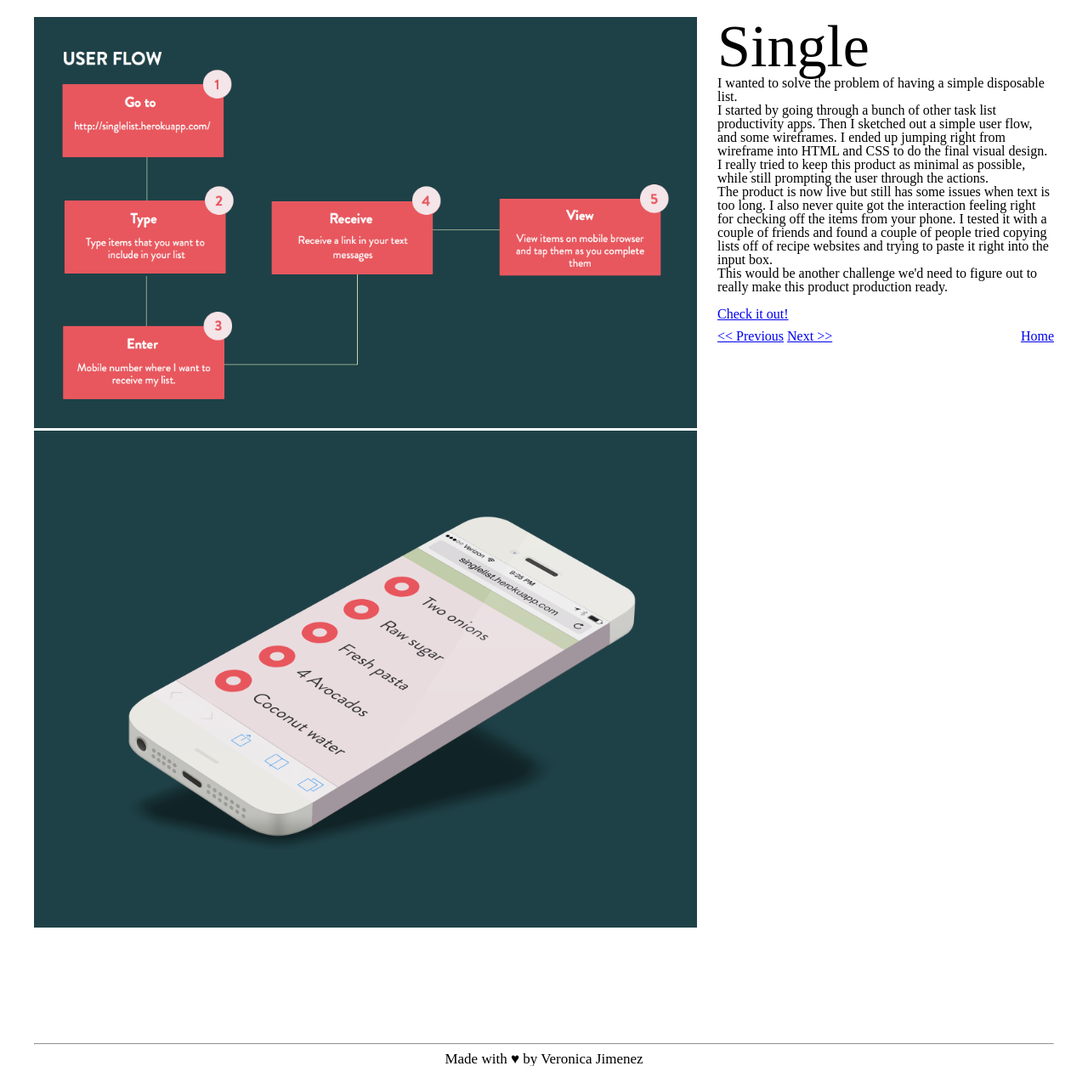
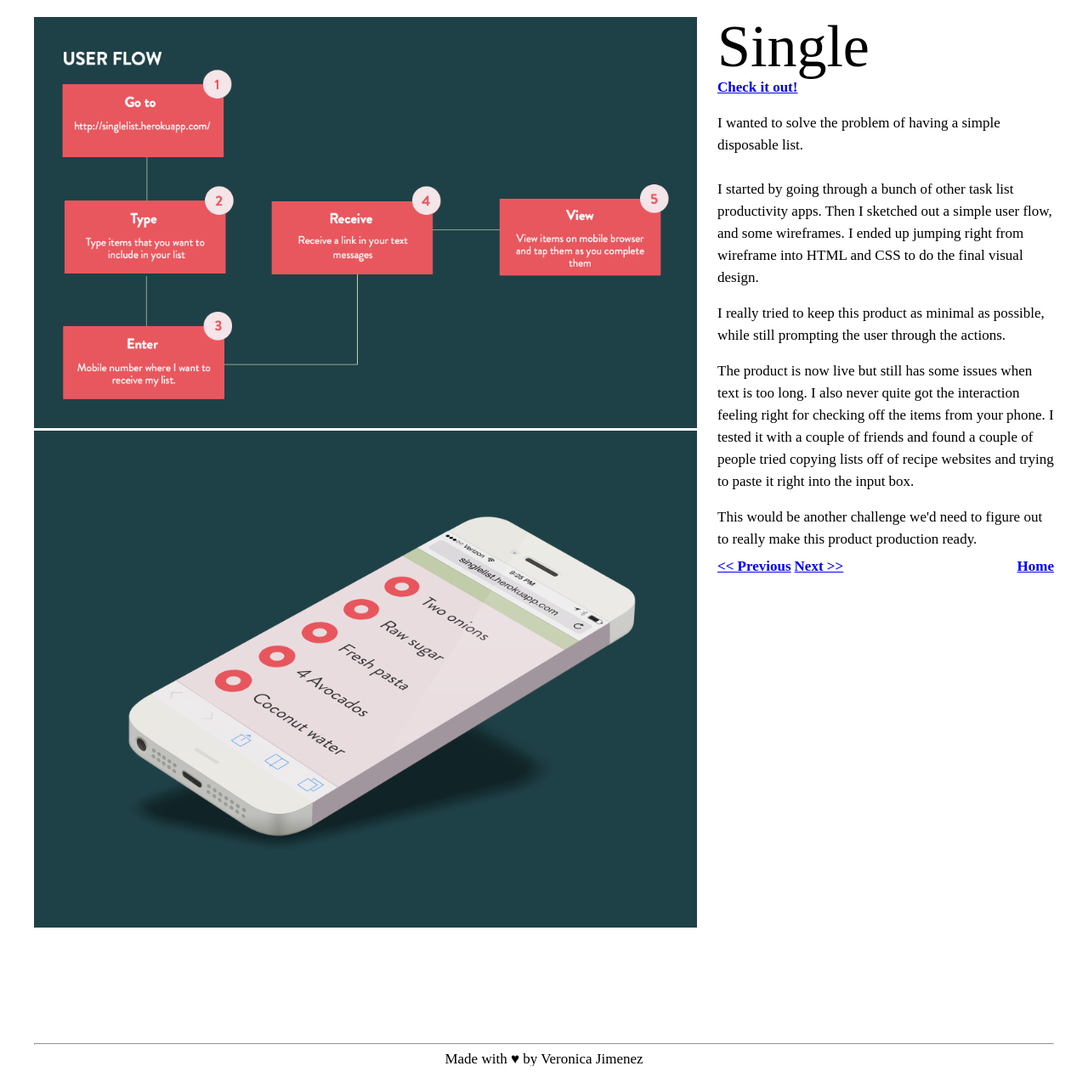
Before and after one commit to vnikajimenez/vnikajimenez.github.com, a Jekyll site: the page built from single.html, in a window 1280 px wide. Shown: the whole page at 85% size. Built offline with Jekyll 4.4.1, drawn with Linux system fonts in a browser that asks for light colours; nearby versions of some CDN libraries.

Commit message:
more work

```diff
--- a/_sass/_main.scss
+++ b/_sass/_main.scss
@@ -13,6 +13,13 @@
 h2 {
 	font-family: $highlight-font;
 	font-size: 35px;
+	font-weight: normal;
+}
+
+a {
+	font-family: $highlight-font;
+	font-size: 17px;
+	font-weight: 700;
 }
 
 .wrapper {
@@ -32,17 +39,19 @@
 
 		.first-name {
 			font-size: 35px;
-			margin-bottom: 20px;
 		}
 
 		.last-name {
+			font-family: $highlight-font;
 			font-size: 70px;
 			font-weight: 900;
 			word-wrap: break-word;
+			margin-bottom: 20px;
 		}
 
 		.blurb {
 			margin-top: 20px;
+			line-height: 26px;
 		}
 	}
 
--- a/_sass/_portfolio.scss
+++ b/_sass/_portfolio.scss
@@ -1,6 +1,10 @@
 @import 'variables';
 
 .portfolio-content {
+
+  p {
+    line-height: 26px;
+  }
 
   width: 100%;
   margin-top: 20px;
--- a/single.html
+++ b/single.html
@@ -1,7 +1,7 @@
 ---
 layout: page
 title: Single
-text: I wanted to solve the problem of having a simple disposable list. <br>I started by going through a bunch of other task list productivity apps. Then I sketched out a simple user flow, and some wireframes. I ended up jumping right from wireframe into HTML and CSS to do the final visual design. <br>I really tried to keep this product as minimal as possible, while still prompting the user through the actions. <br>The product is now live but still has some issues when text is too long. I also never quite got the interaction feeling right for checking off the items from your phone. I tested it with a couple of friends and found a couple of people tried copying lists off of recipe websites and trying to paste it right into the input box.<br> This would be another challenge we'd need to figure out to really make this product production ready.<br><br><a href="http://singlelist.herokuapp.com/">Check it out!</a>
+text: <p><a href="http://singlelist.herokuapp.com/">Check it out!</a></p><br><p>I wanted to solve the problem of having a simple disposable list.<p><br><p>I started by going through a bunch of other task list productivity apps. Then I sketched out a simple user flow, and some wireframes. I ended up jumping right from wireframe into HTML and CSS to do the final visual design.</p><br><p>I really tried to keep this product as minimal as possible, while still prompting the user through the actions.</p><br><p>The product is now live but still has some issues when text is too long. I also never quite got the interaction feeling right for checking off the items from your phone. I tested it with a couple of friends and found a couple of people tried copying lists off of recipe websites and trying to paste it right into the input box.</p><br><p>This would be another challenge we'd need to figure out to really make this product production ready.</p>
 ---
 <div class="portfolio-image">
 		<img src="images/flow-single.png" alt="photo"/>
```
Also changed, not shown: candidate-experience.html (+1 -1 lines), 4 other files.
